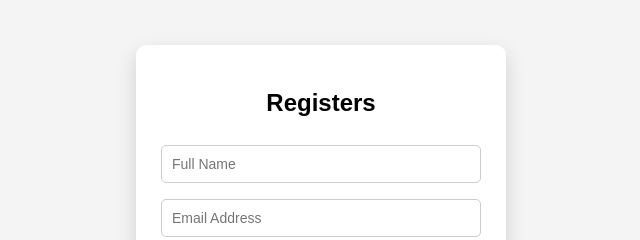
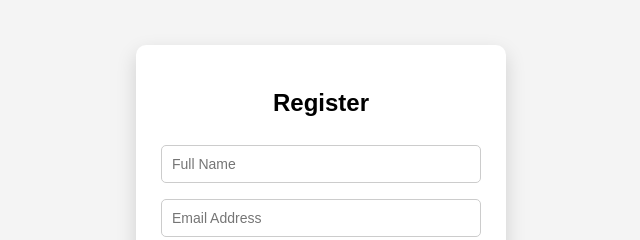
Before and after one commit to iamclifford321/Data-360-form-submission.github.io, a plain HTML site: page index.html in a window 1280 px wide. Shown: the part 158-398 px from the top of the page, 319-959 px from the left. Drawn offline with Linux system fonts and the light colour scheme.

Commit message:
Update index.html

```diff
--- a/index.html
+++ b/index.html
@@ -69,7 +69,7 @@
 <body>
 
 <div class="container">
-    <h2>Registers</h2>
+    <h2>Register</h2>
     <form id="test-form">
         <input type="text" name="fullName" placeholder="Full Name" required>
         <input type="email" name="email" placeholder="Email Address" required>
```
